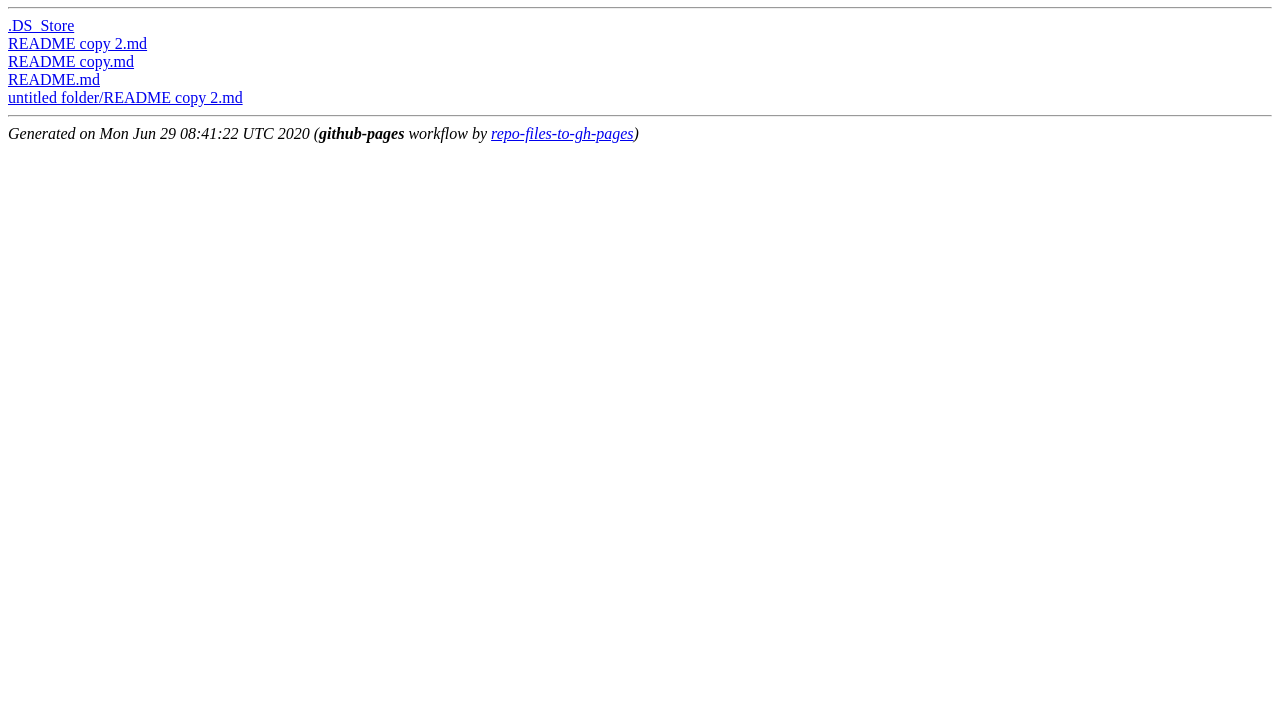
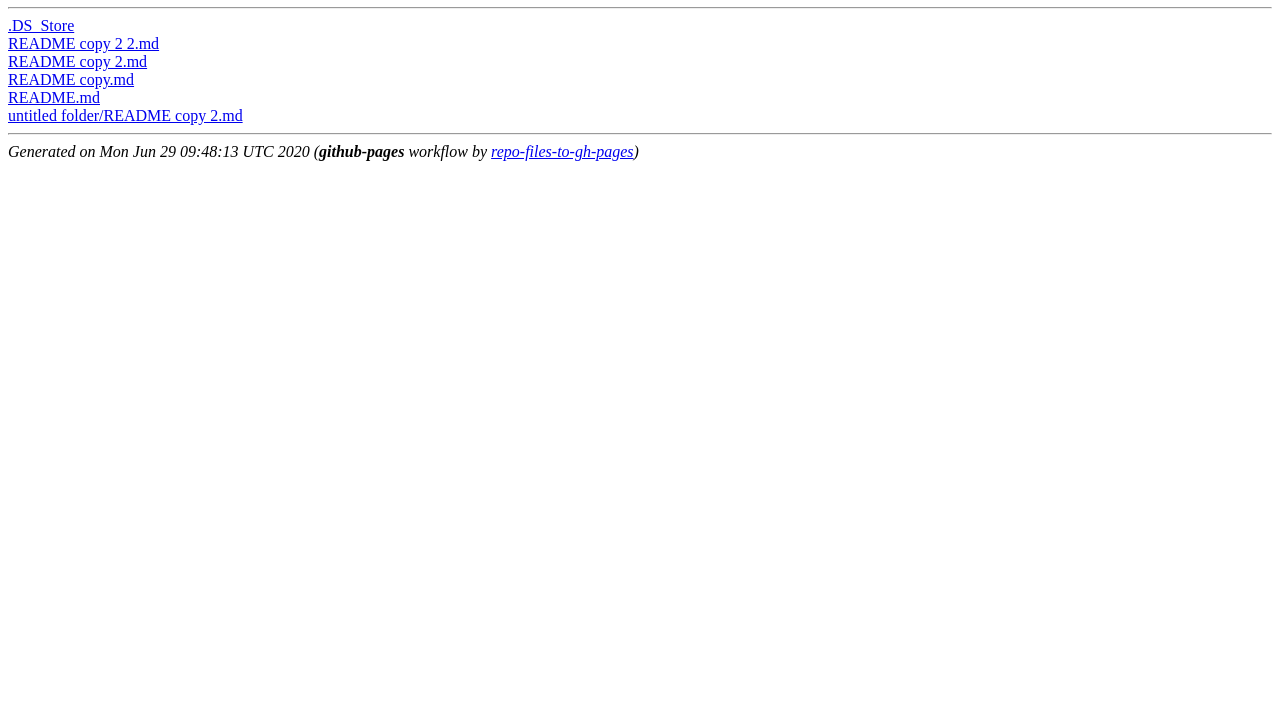
Before and after one commit to dacrystal/test-repo-files-to-gh-pages, a plain HTML site: page index.html in a window 1280 px wide. Shown: the part 73-800 px from the top of the page. Drawn offline with Linux system fonts and the light colour scheme.

Commit message:
deploy: b8f944e7b1a8f9f5e33e53ea5d219c4de01852cc

```diff
--- a/index.html
+++ b/index.html
@@ -1,8 +1,9 @@
 <!DOCTYPE html><html lang="en"><head><title>test-repo-files-to-gh-pages</title></head><body><h1>test-repo-files-to-gh-pages</h1><hr>
 <a href=".DS_Store">.DS_Store</a><br/>
+<a href="README copy 2 2.md">README copy 2 2.md</a><br/>
 <a href="README copy 2.md">README copy 2.md</a><br/>
 <a href="README copy.md">README copy.md</a><br/>
 <a href="README.md">README.md</a><br/>
 <a href="untitled folder/README copy 2.md">untitled folder/README copy 2.md</a><br/>
-<hr/><address>Generated on Mon Jun 29 08:41:22 UTC 2020 (<b>github-pages</b> workflow by <a href="https://github.com/dacrystal/repo-files-to-gh-pages">repo-files-to-gh-pages</a>)</address>
+<hr/><address>Generated on Mon Jun 29 09:48:13 UTC 2020 (<b>github-pages</b> workflow by <a href="https://github.com/dacrystal/repo-files-to-gh-pages">repo-files-to-gh-pages</a>)</address>
 </body></html>
```
Also changed, not shown: 2 other files.
